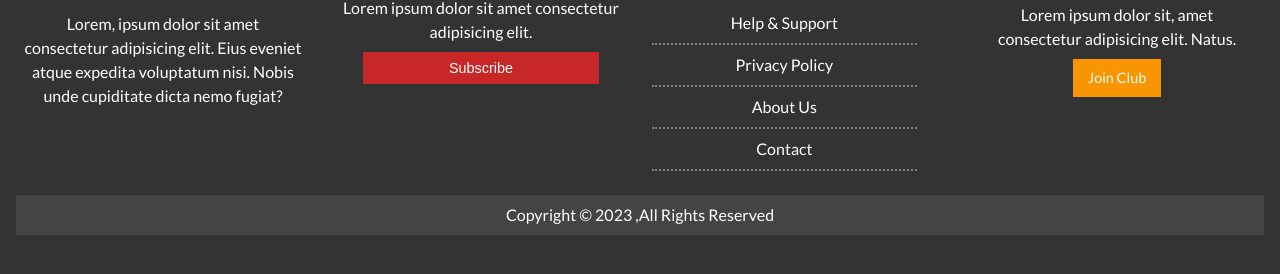
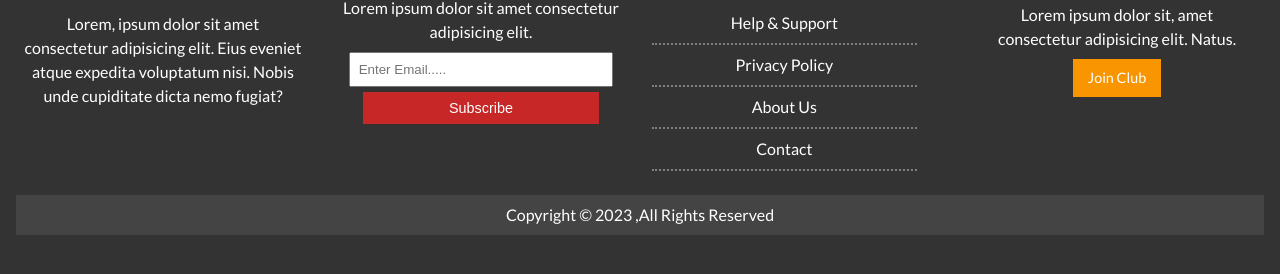
Before and after one commit to Striker-3/newsgrid, a plain HTML site: page about.html in a window 1280 px wide. Shown: the part 734-1008 px from the top of the page. Drawn offline with Linux system fonts and the light colour scheme.

Commit message:
Updated form

```diff
--- a/about.html
+++ b/about.html
@@ -65,7 +65,7 @@
         <h3>Email Newsletter</h3>
         <p>Lorem ipsum dolor sit amet consectetur adipisicing elit.</p>
         <form  action="https://formspree.io/f/xvojkpwb"
-        method="POST >
+        method="POST" >
             <input type="email" name="email" placeholder="Enter Email.....">
             <input type="submit" value="Subscribe" class="btn btn-primary">
         </form>
```
Also changed, not shown: article.html (+1 -1 lines), index.html (+1 -1 lines).
